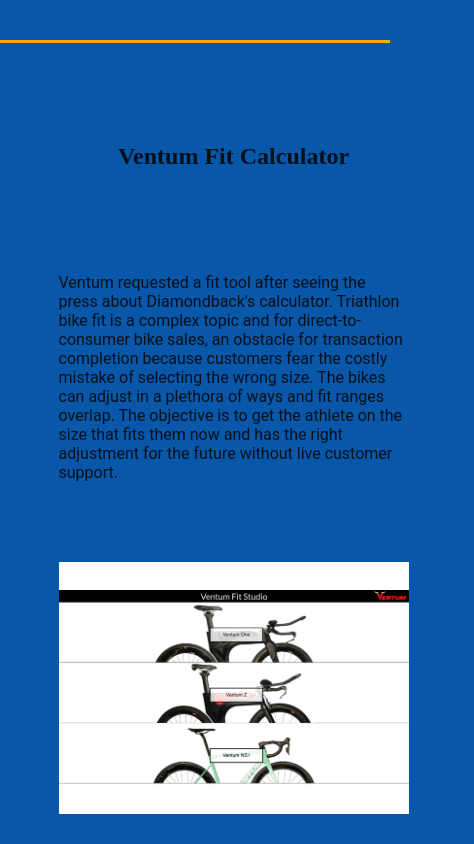
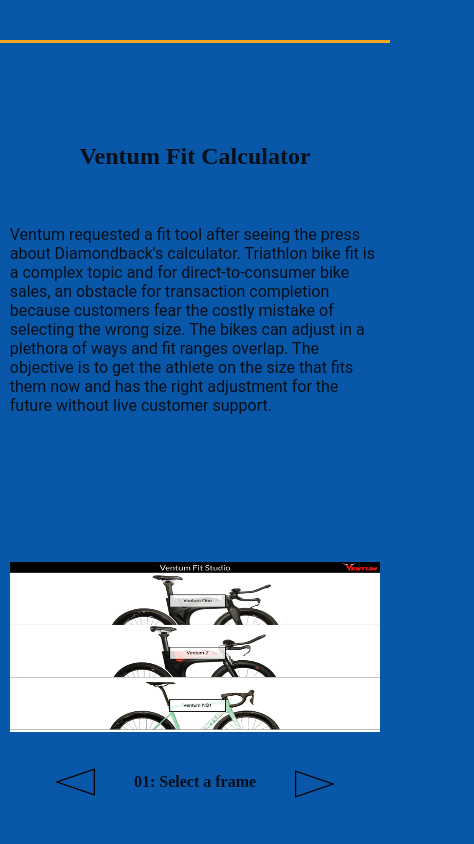
Before and after one commit to dbertozzi/davidbertozzi-ca, a React (Create React App) app: page /projects in a window 390 px wide. Shown: the part 1020-1864 px from the top of the page, 474 px wide, since content can reach past the window. Built offline with nearby package versions, Linux system fonts and the light colour scheme; what webfontloader would draw is missing.

Commit message:
Adjusted layout for smallest screens
Still needs adjustment but getting better

```diff
--- a/src/styles/index.scss
+++ b/src/styles/index.scss
@@ -339,10 +339,21 @@
     align-self: center;
   }
 }
+$xs-screen-proj-image-height: 170px;
+$xs-content-width: 95vw;
+$xs-content-margin: (100vw - $xs-content-width)/2;
 @media only screen and (max-width: 800px) {
   .project-no-images-wrapper {
     display: flex;
     flex-direction: column;
+  }
+}
+@media only screen and (max-width: 600px) {
+  .project-no-images-wrapper {
+    grid-template-columns: $xs-content-width;
+    margin-left: $xs-content-margin;
+    margin-right: $xs-content-margin;
+    grid-gap: 1em;
   }
 }
 %arrow {
@@ -437,6 +448,7 @@
 }
 $small-screen-proj-image-width: 450px;
 $small-screen-proj-image-height: 251.5px;
+
 @media only screen and (max-width: 1200px) {
   .project-img-nav {
     grid-row: 3;
@@ -477,18 +489,27 @@
     }
   }
 }
-$xs-screen-proj-image-width: 350px;
-$xs-screen-proj-image-height: 300px;
+
 @media only screen and (max-width: 600px) {
   .project-wrapper {
-    grid-template-columns: 350px;
+    grid-template-columns: $xs-content-width;
+    margin-left: $xs-content-margin;
+    margin-right: $xs-content-margin;
+    grid-gap: 1em;
+    p {
+      height: 305px;
+    }
+    .project-img-nav h2 {
+      font-size: 16px;
+      width: 150px;
+    }
     img[alt*="project"] {
-      width: $xs-screen-proj-image-width;
-      max-height: $small-screen-proj-image-height;
+      width: $xs-content-width;
+      max-height: $xs-screen-proj-image-height;
     }
     .project-img-wrapper {
-      width: $xs-screen-proj-image-width;
-      height: $small-screen-proj-image-height;
+      width: $xs-content-width;
+      height: $xs-screen-proj-image-height;
     }
   }
 }
```
